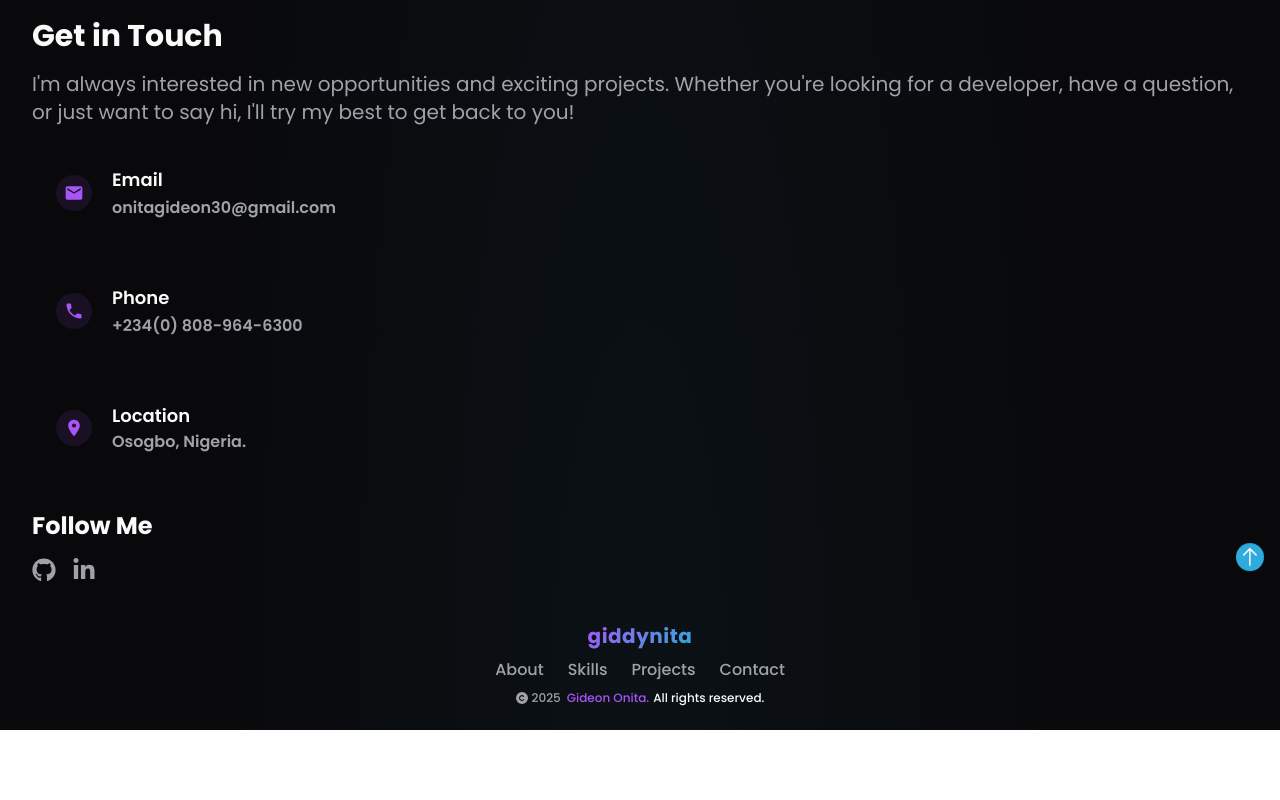
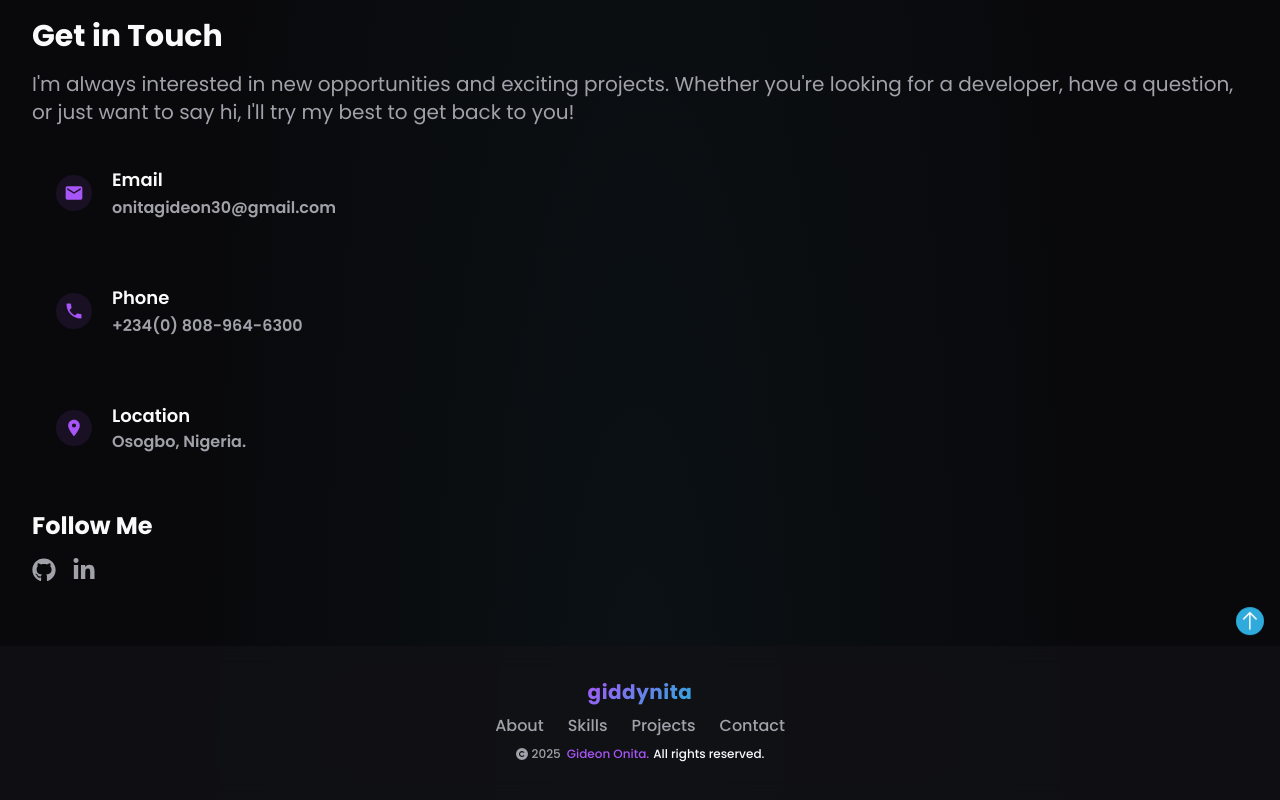
Before and after one commit to giddynita/my-portfolio, a React (Vite) app: page / in a window 1280 px wide. Shown: the part 2211-3011 px from the top of the page. Before the commit the page ends 2941 px from the top, so only its background shows below. Built offline with nearby package versions, Linux system fonts and the light colour scheme; no server answers.

Commit message:
fix:change footer background

```diff
--- a/src/components/footer/Footer.jsx
+++ b/src/components/footer/Footer.jsx
@@ -6,7 +6,7 @@ import FooterNavlinks from '../navlinks/FooterNavlinks'
 
 const Footer = () => {
   return (
-    <footer className=" relative pt-10 pb-2 ">
+    <footer className=" relative header pt-8 pb-6 mt-16  ">
       <div className="container flex flex-col items-center space-y-2 ">
         <Logo />
         <FooterNavlinks />
```
